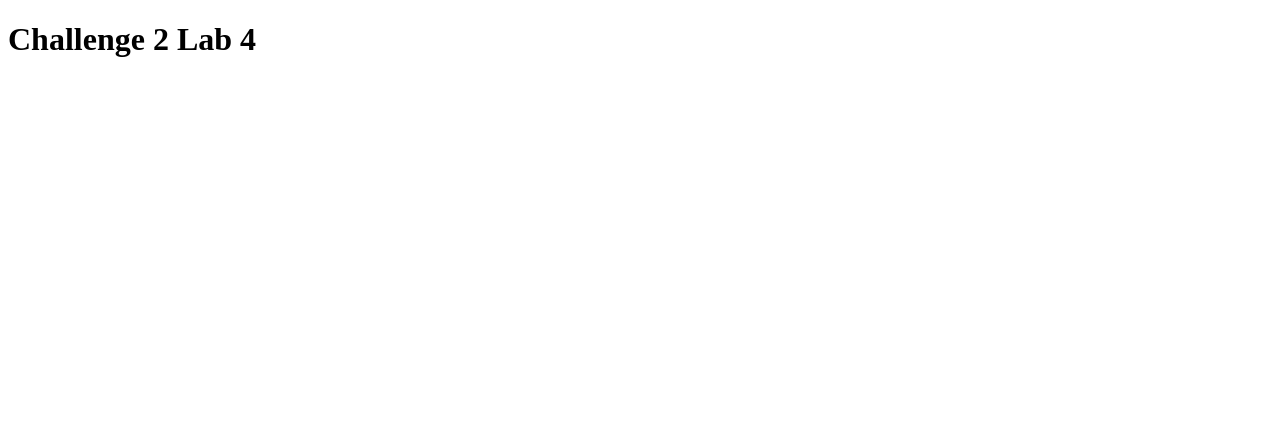
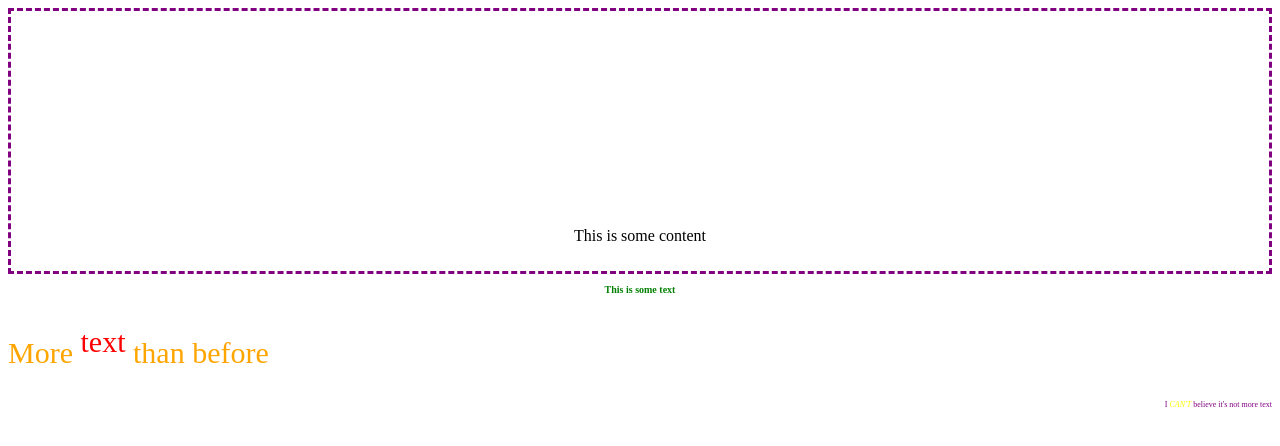
Before and after one commit to ed15ia/IASC1P02-lAB4-Evan, a plain HTML site: page lec4/ex2.html in a window 1280 px wide. Drawn offline with Linux system fonts and the light colour scheme.

Commit message:
index.html

```diff
--- /dev/null
+++ b/Lec4/Challenge2_style.css
@@ -0,0 +1,36 @@
+.box{
+  border:purple 3px dashed;
+  padding-top: 200px;
+  padding-bottom: 10px;
+}
+
+p{
+  text-align: center;
+}
+
+#Text1{
+  color: green;
+  font-weight: bold;
+  font-size: 10px;
+}
+
+#Text2{
+  color: orange;
+  text-align: left;
+  font-size: 30px;
+}
+#Text3{
+  color: red;
+  vertical-align: super;
+}
+
+#Text4{
+  color: purple;
+  text-align: right;
+  font-size: 8px;
+}
+#Text5{
+  color: yellow;
+  text-transform: uppercase;
+  font-style: italic;
+}
--- a/lec4/ex2.html
+++ b/lec4/ex2.html
@@ -6,10 +6,20 @@
 		<meta http-equiv="Content-Type" content="text/html; charset=UTF-8" />
 		<meta content="en-us" http-equiv="Content-Language" />
 		<title>Challenge 2</title>
-		<link href=".css" type="text/css" rel="stylesheet" />
+		<link href="Challenge2_style.css" type="text/css" rel="stylesheet" />
 	</head>
-<body>
-<h1>Challenge 2 Lab 4</h1>
 
-</body>
+	<body>
+		<!--The body contains all of the content for our page-->
+
+		<div class="box">
+			<p>This is some content</p>
+		</div>
+
+		<p id="Text1">This is some text</p>
+    <p id="Text2">More <span id="Text3">text</span> than before</p>
+    <p id="Text4">I <span id="Text5">can't</span> believe it's not more text</p>
+
+	</body>
+
 </html>
```
